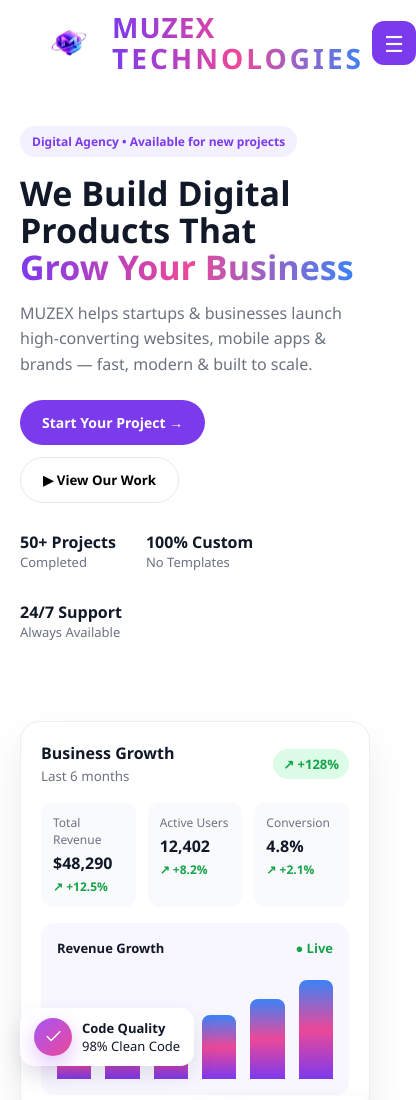
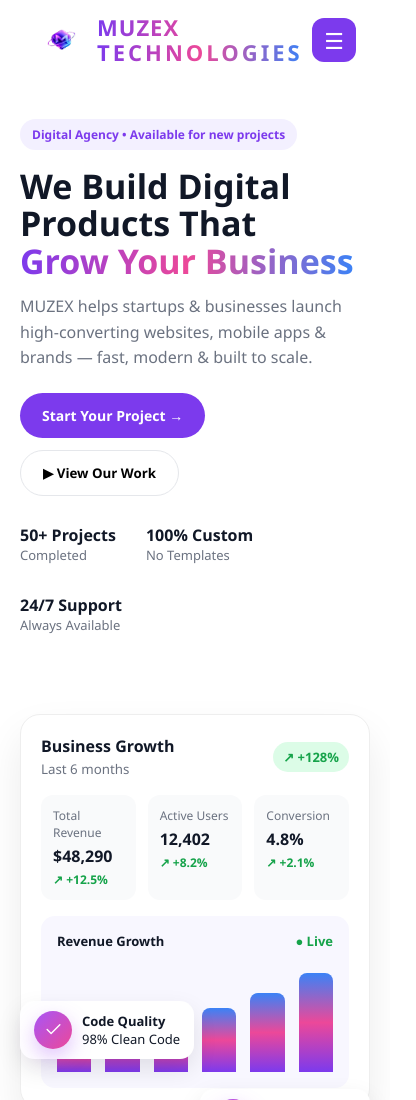
Before and after one commit to zaibabutt/MUZEX-TECH, a plain HTML site: page index.html in a window 390 px wide. Shown: the top 1100 px of the page, 416 px wide, since content can reach past the window. Drawn offline with Linux system fonts and the light colour scheme.

```diff
--- a/index.html
+++ b/index.html
@@ -6,7 +6,7 @@
 <title>MUZEX TECHNOLOGIES - We Build Digital Products</title>
 <meta name="description" content="MUZEX TECHNOLOGIES - We build fast, modern websites, mobile apps, logos & UI/UX designs. 25% OFF on first order.">
 <link rel="stylesheet" href="style.css">
-  <style>
+<style>
 /* MOBILE NAVBAR FIX - MUZEX */
 @media (max-width: 768px){
   header{
@@ -19,21 +19,37 @@
     padding:12px 14px !important;
     position:relative !important;
   }
-  header .logo{ flex:1 !important; display:flex !important; align-items:center !important; gap:8px !important; }
-  header .logo img{ width:70px !important; height:auto !important; }
-  header .logo-text{ display:flex !important; flex-direction:column !important; line-height:1.1 !important; }
+  header .logo{
+    flex:0 0 auto !important;
+    margin-right:auto !important;
+    display:flex !important;
+    align-items:center !important;
+    gap:8px !important;
+  }
+  header .logo img{
+    width:55px !important;
+    height:55px !important;
+    object-fit:contain !important;
+  }
+  header .logo-text{
+    display:flex !important;
+    flex-direction:column !important;
+    line-height:1.1 !important;
+  }
   header .menu-btn{
     display:flex !important;
-    align-items:center !important; justify-content:center !important;
+    align-items:center !important;
+    justify-content:center !important;
     width:44px !important; height:44px !important;
     min-width:44px !important;
+    margin-left:auto !important;
     background:#7C3AED !important; color:#fff !important;
     border:none !important; border-radius:12px !important;
     font-size:22px !important; cursor:pointer !important;
     order:2 !important;
   }
   header .btn-top{
-    display:none !important; /* mobile me Get a Quote menu ke andar jayega */
+    display:none !important;
   }
   header nav{
     display:none !important;
@@ -54,21 +70,17 @@
     text-align:center !important; font-size:16px !important;
   }
 }
-    /* Header Logo Bara - Sirf Mobile */
 @media (max-width: 768px){
   .logo img, .header .logo img, .navbar .logo img, .nav-logo img{
-    width: 65px !important;
-    height: auto !important;
-    max-width: none !important;
+    width:55px !important;
+    height:55px !important;
+    max-width:none !important;
   }
-
-  /* Agar logo text me hai to text bhi bara */
   .logo, .header .logo, .navbar .logo{
-    font-size: 28px !important;
+    font-size:22px !important;
   }
-
   .logo span{
-    font-size: 28px !important;
+    font-size:22px !important;
   }
 }
 </style>
@@ -95,13 +107,9 @@
     flex-direction: column !important;
     display: flex !important;
   }
-
-  /* 1. Text upar */
   .hero-text, .hero-left, .hero-content{
     order: 1 !important;
   }
-
-  /* 2. Business Growth Card - BUTTONS KE UPAR */
   .hero-visual, .dashboard, .hero-right{
     position: relative !important;
     display: block !important;
@@ -114,8 +122,6 @@
     overflow: visible !important;
     order: 2 !important;
   }
-
-  /* 3. Buttons - Card ke neeche */
   .hero-buttons, .buttons, .cta-buttons, .btn-group{
     order: 3 !important;
     display: flex !important;
@@ -123,12 +129,9 @@
     gap: 12px !important;
     width: 100% !important;
   }
-
-  /* 4. Stats sab se neeche */
   .hero-stats, .stats{
     order: 4 !important;
   }
-
   body{ overflow-x: hidden !important; }
 }
 </style>
```
